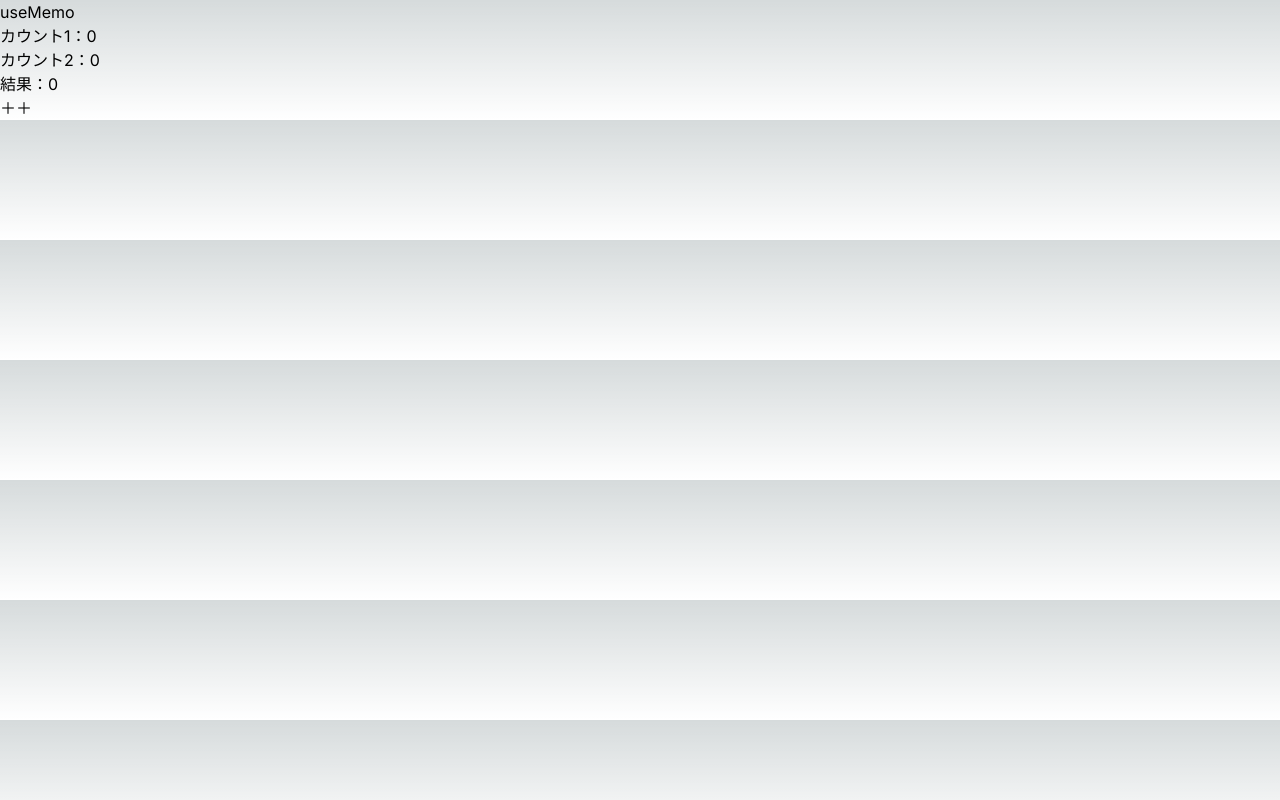
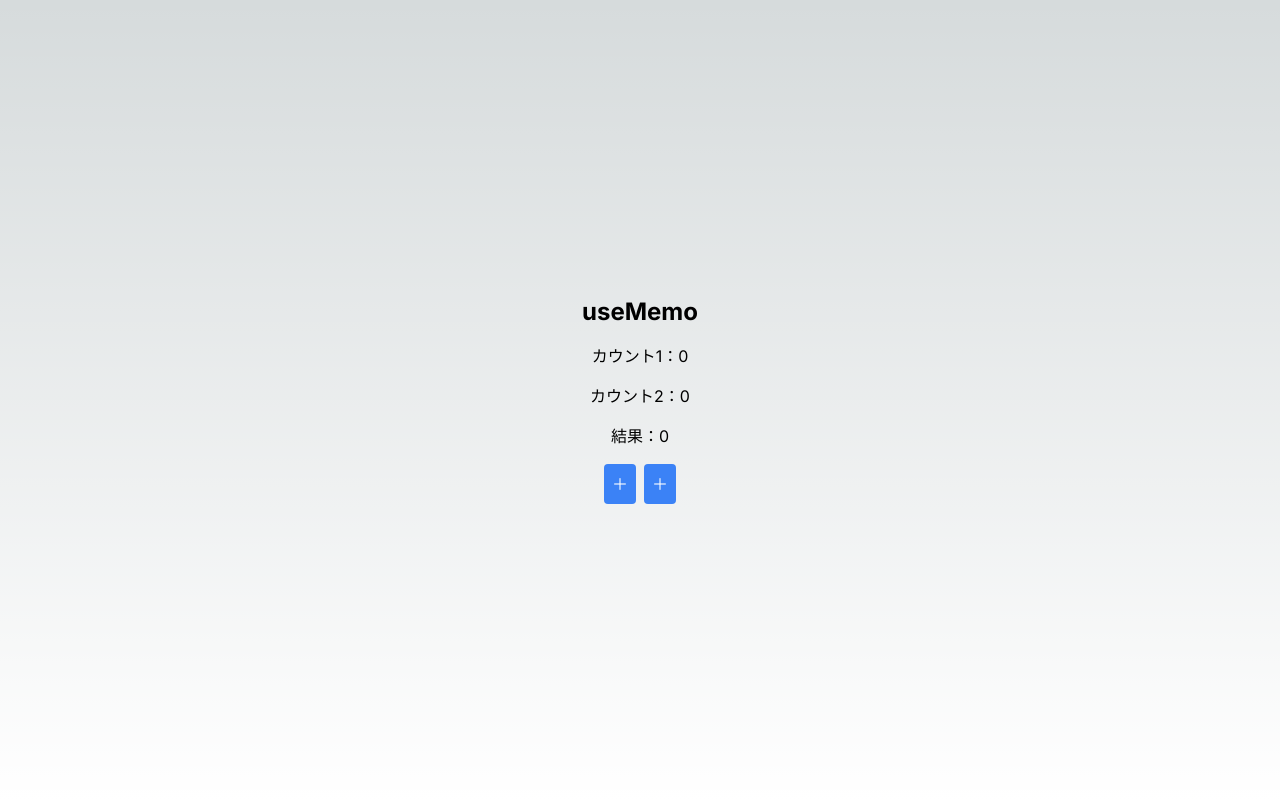
Before and after one commit to na2kera/react-hooks, a Next.js app: page /useMemo in a window 1280 px wide. Built offline with nearby package versions, Linux system fonts and the light colour scheme.

Commit message:
スタイルの調整

```diff
--- a/src/app/useMemo/page.tsx
+++ b/src/app/useMemo/page.tsx
@@ -21,14 +21,26 @@ const App = () => {
     return count02 * count02;
   }, [count02]);
   return (
-    <>
-      <h1>useMemo</h1>
-      <div>カウント1：{count01}</div>
-      <div>カウント2：{count02}</div>
-      <div>結果：{square}</div>
-      <button onClick={() => setCount01(count01 + 1)}>＋</button>
-      <button onClick={() => setCount02(count02 + 1)}>＋</button>
-    </>
+    <div className="flex flex-col items-center justify-center h-screen">
+      <h1 className="text-2xl font-bold mb-4">useMemo</h1>
+      <div className="mb-4">カウント1：{count01}</div>
+      <div className="mb-4">カウント2：{count02}</div>
+      <div className="mb-4">結果：{square}</div>
+      <div className="flex">
+        <button
+          onClick={() => setCount01(count01 + 1)}
+          className="bg-blue-500 text-white p-2 rounded mr-2"
+        >
+          ＋
+        </button>
+        <button
+          onClick={() => setCount02(count02 + 1)}
+          className="bg-blue-500 text-white p-2 rounded"
+        >
+          ＋
+        </button>
+      </div>
+    </div>
   );
 };
 
--- a/src/app/useReducer/page.tsx
+++ b/src/app/useReducer/page.tsx
@@ -15,14 +15,25 @@ const reducer = (state: any, action: any) => {
 
 const App = () => {
   const [state, dispatch] = useReducer(reducer, 0);
-
   return (
-    <>
-      <h1>useReducer</h1>
-      <p>カウント：{state}</p>
-      <button onClick={() => dispatch({ type: "increment" })}>＋</button>
-      <button onClick={() => dispatch({ type: "decrement" })}>ー</button>
-    </>
+    <div className="flex flex-col items-center justify-center h-screen">
+      <h1 className="text-2xl font-bold mb-4">useReducer</h1>
+      <p className="mb-4">カウント：{state}</p>
+      <div className="flex">
+        <button
+          onClick={() => dispatch({ type: "increment" })}
+          className="bg-blue-500 text-white p-2 rounded mr-2"
+        >
+          ＋
+        </button>
+        <button
+          onClick={() => dispatch({ type: "decrement" })}
+          className="bg-blue-500 text-white p-2 rounded"
+        >
+          ー
+        </button>
+      </div>
+    </div>
   );
 };
 
```
